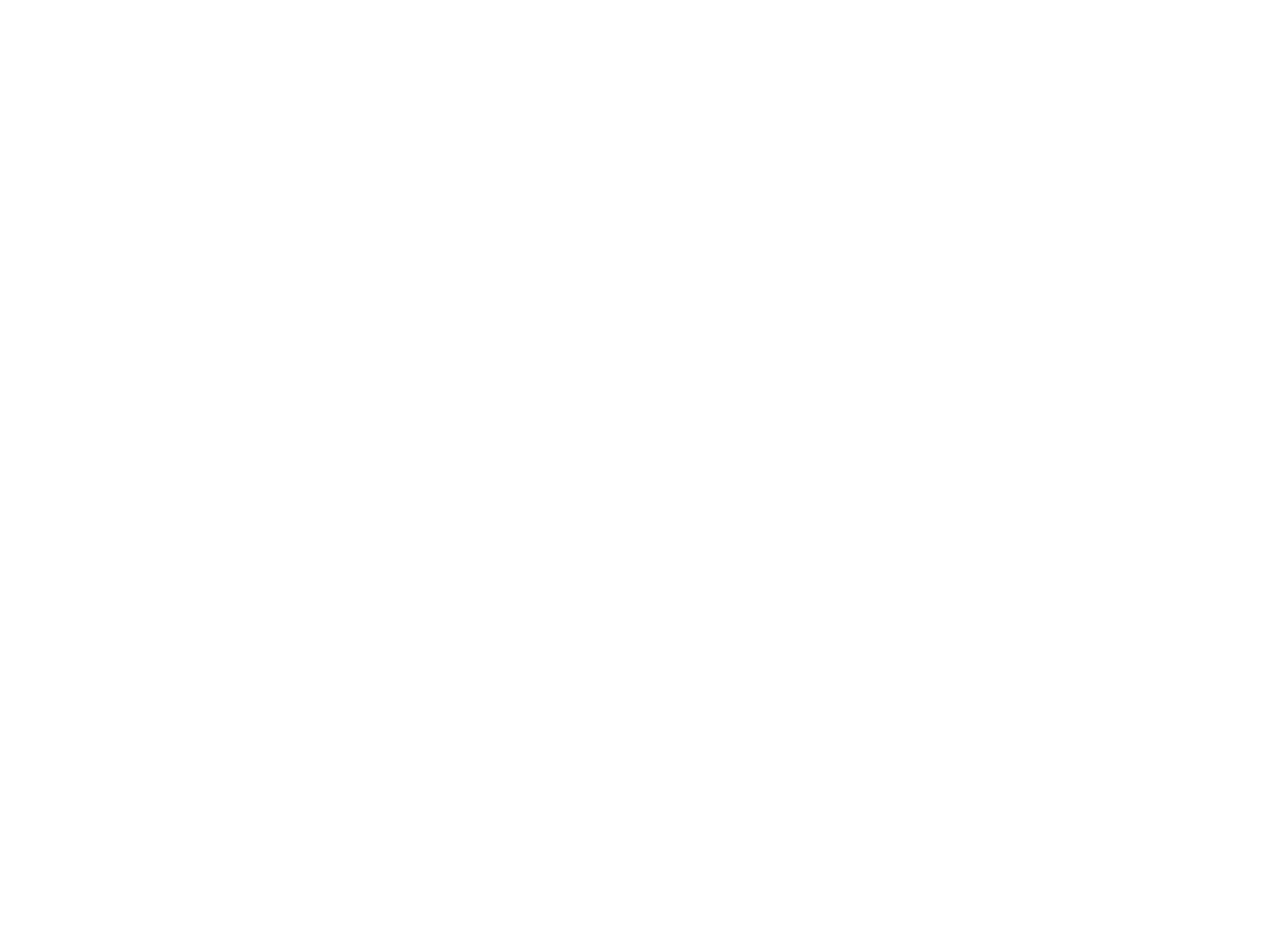
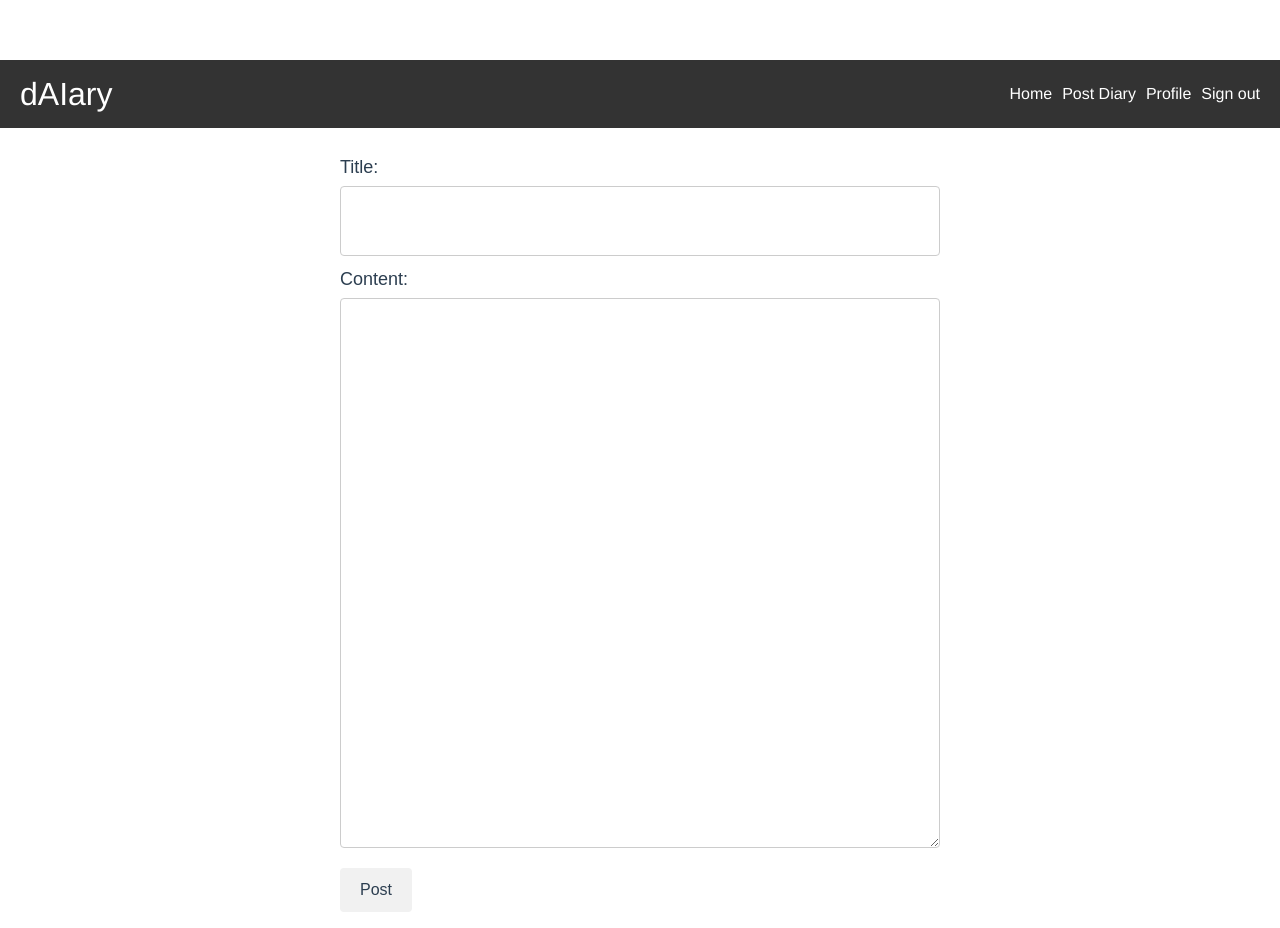
Before and after one commit to arakawakengo/dAIary, a Vue app in the folder templates/: page /upload in a window 1280 px wide. Before the commit this address had no page. Before the commit the page ends 800 px from the top, so only its background shows below. Built offline with nearby package versions, Linux system fonts and the light colour scheme.

Commit message:
upload and comment vue

```diff
--- /dev/null
+++ b/templates/src/components/Comment.vue
@@ -0,0 +1,152 @@
+<template>
+  <head>
+  <meta charset="UTF-8">
+  </head>
+<body>
+  <div class="container">
+    <div class="left-container">
+      <form class="form">
+        <label for="title">Title:</label>
+        <input type="text" id="title" name="title" readonly>
+
+        <label for="content">Content:</label>
+        <textarea id="content" name="content" readonly></textarea>
+      </form>
+    </div>
+
+    <div class="right-container">
+      <div class="dropdown-container">
+        <select class="dropdown">
+          <option value="Option 1">Option 1</option>
+          <option value="Option 2">Option 2</option>
+          <option value="Option 3">Option 3</option>
+        </select>
+        <select class="dropdown">
+          <option value="Option 4">Option 4</option>
+          <option value="Option 5">Option 5</option>
+          <option value="Option 6">Option 6</option>
+        </select>
+    </div>
+    <button class="button additional-button" style="margin-bottom: 30px;">  <!-- Increased margin -->
+        Additional Button
+    </button>
+    <textarea class="comment" rows="5" readonly></textarea>
+    </div>
+  </div>
+</body>
+</template>
+
+<script setup>
+export default {
+    name: "Comment",
+}
+</script>
+
+
+<style scoped>
+   body {
+      font-family: Arial, sans-serif;
+      margin: 0;
+      padding: 0;
+    }
+
+    .container {
+      height: 100vh;
+      display: flex;
+    }
+
+    .left-container {
+      flex: 1;
+      display: flex;
+      flex-direction: column;
+      justify-content: center;
+      align-items: center;
+    }
+
+    .right-container {
+      flex: 1;
+      display: flex;
+      flex-direction: column;
+      align-items: center;
+      justify-content: center;
+    }
+
+    .dropdown-container {
+      display: flex;
+      flex-direction: column;
+      align-items: center;
+      margin-top: 50px; /* Adjusted margin */
+    }
+
+    .dropdown {
+      margin-bottom: 20px;
+      padding: 10px 20px;
+      font-size: 16px;
+      border: none;
+      border-radius: 4px;
+      background-color: #f1f1f1;
+    }
+
+    .additional-button {
+      padding: 15px 30px; /* Increased padding */
+      font-size: 18px; /* Increased font size */
+      border: none;
+      border-radius: 4px;
+      background-color: #f1f1f1;
+      width: 100%; /* Make button wider */
+      max-width: 300px; /* Set a maximum width */
+      text-align: center;
+      box-sizing: border-box;
+    }
+
+    .comment {
+      margin-top: auto;
+      margin-bottom: 20px;
+      padding: 10px;
+      font-size: 16px;
+      border: 1px solid #ccc;
+      border-radius: 4px;
+      width: 92%;
+      max-width: 600px;
+      resize: vertical;
+      background-color: #f1f1f1;
+      pointer-events: none;
+    }
+
+    .form {
+      display: flex;
+      flex-direction: column;
+      align-items: flex-start;
+      width: 90%;
+      max-width: 600px;
+    }
+
+    label {
+      font-size: 18px;
+      margin-top: 10px;
+    }
+
+    input[type="text"],
+    textarea {
+      padding: 5px;
+      margin-top: 5px;
+      font-size: 16px;
+      border: 1px solid #ccc;
+      border-radius: 4px;
+      width: 100%;
+      resize: vertical;
+      box-sizing: border-box;
+      padding: 10px;
+      font-family: Arial, sans-serif;
+      background-color: #f1f1f1;
+      pointer-events: none;
+    }
+
+    input[type="text"] {
+      height: 70px;
+    }
+
+    textarea {
+      height: 550px;
+    }
+</style>
--- a/templates/src/router/index.js
+++ b/templates/src/router/index.js
@@ -6,6 +6,7 @@ import DiaryCreate from "../views/DiaryCreate";
 import DiaryList from "../views/DiaryList";
 import DiaryDetail from "../views/DiaryDetail"
 import Profile from "../views/Profile"
+import UpLoad from "@/views/UpLoad.vue";
 
 const routes = [
   {
@@ -42,6 +43,16 @@ const routes = [
     path: "/profile",
     name: "Profile",
     component: Profile,
+  },
+  {
+    path:"/upload",
+    name:"UpLoad",
+    component: UpLoad,
+  },
+  {
+    path:"/comment",
+    name:"Comment",
+    component: Comment,
   }
 ]
 
--- /dev/null
+++ b/templates/src/views/Comment.vue
@@ -0,0 +1,159 @@
+<template>
+        <div class="upload">
+        <Header/>
+            <head>
+            <meta charset="UTF-8">
+            </head>
+          <body>
+            <div class="container">
+              <div class="left-container">
+                <form class="form">
+                  <label for="title">Title:</label>
+                  <input type="text" id="title" name="title" readonly>
+
+                  <label for="content">Content:</label>
+                  <textarea id="content" name="content" readonly></textarea>
+                </form>
+              </div>
+
+            <div class="right-container">
+              <div class="dropdown-container">
+                <select class="dropdown">
+                  <option value="Option 1">Option 1</option>
+                  <option value="Option 2">Option 2</option>
+                  <option value="Option 3">Option 3</option>
+                </select>
+                <select class="dropdown">
+                  <option value="Option 4">Option 4</option>
+                  <option value="Option 5">Option 5</option>
+                  <option value="Option 6">Option 6</option>
+                </select>
+            </div>
+            <button class="button additional-button" style="margin-bottom: 30px;">  <!-- Increased margin -->
+                Additional Button
+            </button>
+            <textarea class="comment" rows="5" readonly></textarea>
+            </div>
+          </div>
+          </body>
+        </div>
+</template>
+
+<script setup>
+import Header from "@/components/Header.vue";
+export default {
+    name: "Comment",
+    components:{
+        Header
+    }
+}
+</script>
+
+
+<style scoped>
+   body {
+      font-family: Arial, sans-serif;
+      margin: 0;
+      padding: 0;
+    }
+
+    .container {
+      height: 100vh;
+      display: flex;
+    }
+
+    .left-container {
+      flex: 1;
+      display: flex;
+      flex-direction: column;
+      justify-content: center;
+      align-items: center;
+    }
+
+    .right-container {
+      flex: 1;
+      display: flex;
+      flex-direction: column;
+      align-items: center;
+      justify-content: center;
+    }
+
+    .dropdown-container {
+      display: flex;
+      flex-direction: column;
+      align-items: center;
+      margin-top: 50px; /* Adjusted margin */
+    }
+
+    .dropdown {
+      margin-bottom: 20px;
+      padding: 10px 20px;
+      font-size: 16px;
+      border: none;
+      border-radius: 4px;
+      background-color: #f1f1f1;
+    }
+
+    .additional-button {
+      padding: 15px 30px; /* Increased padding */
+      font-size: 18px; /* Increased font size */
+      border: none;
+      border-radius: 4px;
+      background-color: #f1f1f1;
+      width: 100%; /* Make button wider */
+      max-width: 300px; /* Set a maximum width */
+      text-align: center;
+      box-sizing: border-box;
+    }
+
+    .comment {
+      margin-top: auto;
+      margin-bottom: 20px;
+      padding: 10px;
+      font-size: 16px;
+      border: 1px solid #ccc;
+      border-radius: 4px;
+      width: 92%;
+      max-width: 600px;
+      resize: vertical;
+      background-color: #f1f1f1;
+      pointer-events: none;
+    }
+
+    .form {
+      display: flex;
+      flex-direction: column;
+      align-items: flex-start;
+      width: 90%;
+      max-width: 600px;
+    }
+
+    label {
+      font-size: 18px;
+      margin-top: 10px;
+    }
+
+    input[type="text"],
+    textarea {
+      padding: 5px;
+      margin-top: 5px;
+      font-size: 16px;
+      border: 1px solid #ccc;
+      border-radius: 4px;
+      width: 100%;
+      resize: vertical;
+      box-sizing: border-box;
+      padding: 10px;
+      font-family: Arial, sans-serif;
+      background-color: #f1f1f1;
+      pointer-events: none;
+    }
+
+    input[type="text"] {
+      height: 70px;
+    }
+
+    textarea {
+      height: 550px;
+    }
+</style>
--- a/templates/src/views/UpLoad.vue
+++ b/templates/src/views/UpLoad.vue
@@ -1,11 +1,7 @@
 <template>
     <div class="upload">
         <Header/>
-<!--        <head>-->
-<!--          <meta charset="UTF-8">-->
-<!--          <meta name="viewport" content="width=device-width, initial-scale=1.0">-->
-<!--          -->
-<!--        </head>-->
+
         <body>
             <div class="container">
               <form class="form">
```
